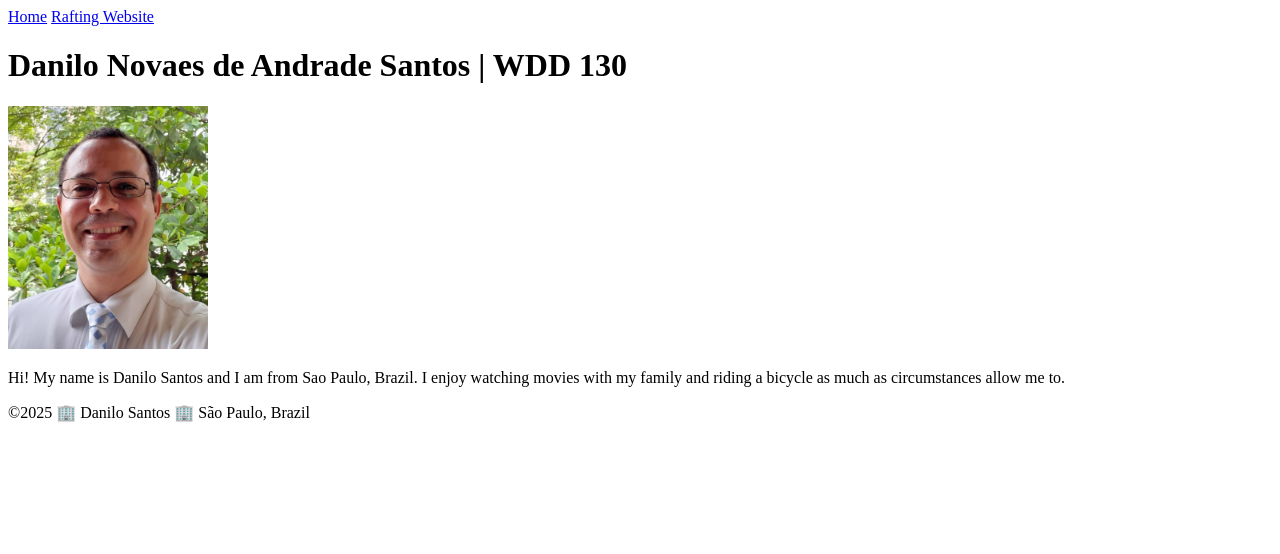
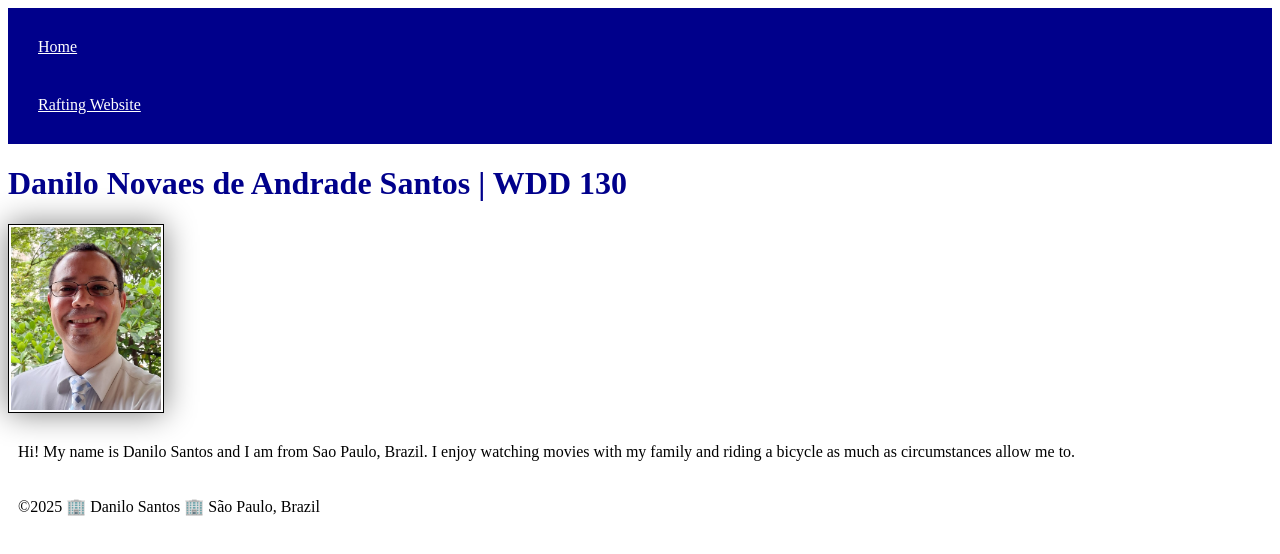
Before and after one commit to danilonas/wdd130, a plain HTML site: page index.html in a window 1280 px wide. Drawn offline with Linux system fonts and the light colour scheme.

Commit message:
"Fixed styles"

```diff
--- a/index.html
+++ b/index.html
@@ -5,6 +5,7 @@
     <meta charset="utf-8">
     <meta name="viewport" content="width=device-width, initial-scale=1.0">
     <title>Danilo Novaes de Andrade Santos | WDD 130</title>
+    <link rel="stylesheet" href="styles/styles.css">
 </head>
 
 <body>
--- /dev/null
+++ b/styles/styles.css
@@ -0,0 +1,26 @@
+nav {
+    background-color: darkblue;
+    padding: 10px;
+}
+
+nav a {
+    color: white;
+    display: block;
+    padding: 20px;
+}
+
+h1 {
+    color: darkblue;
+}
+
+img {
+    width: 150px;
+    height: auto;
+    border: 1px solid black;
+    padding: 2px;
+    box-shadow: 0 0 30px gray;
+}
+
+p {
+    padding: 10px;
+}
```
Also changed, not shown: week02/holygrail.html (added, +12 -0 lines).
